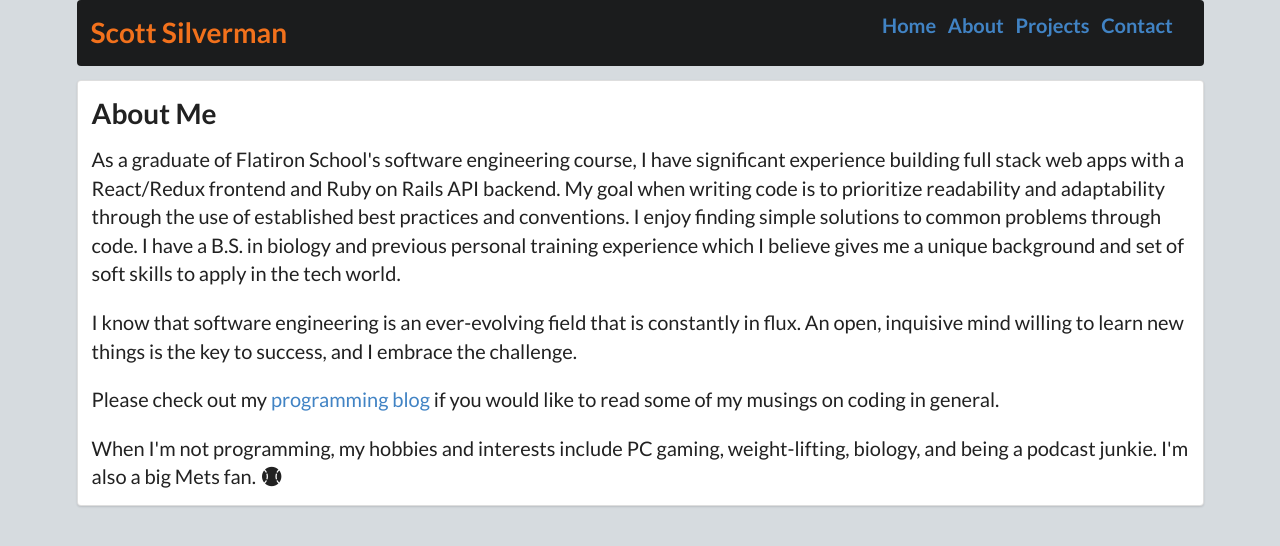
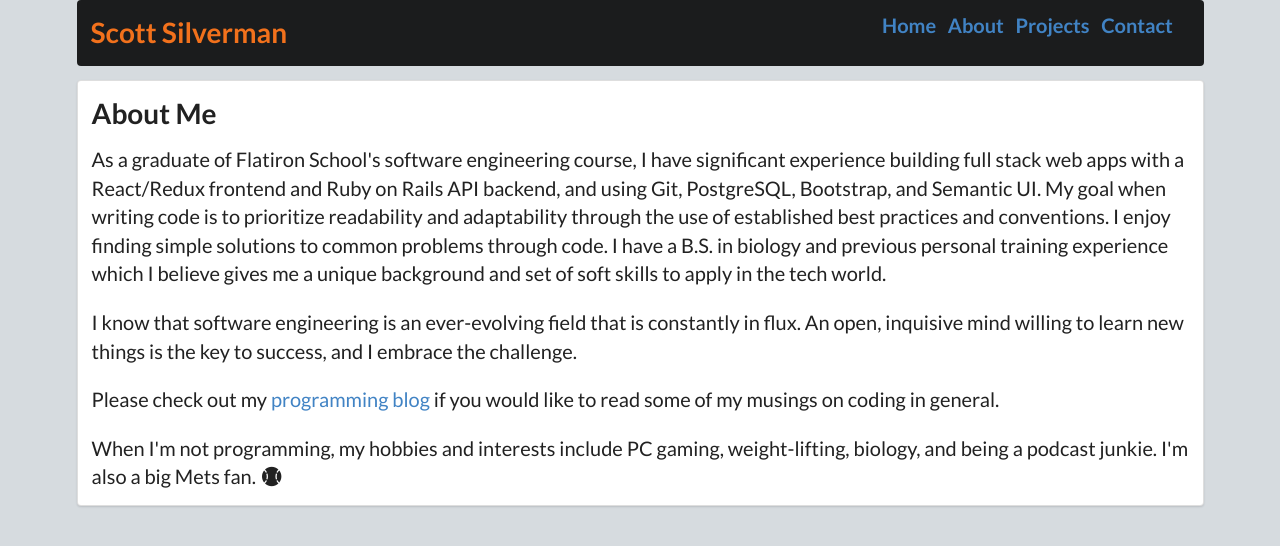
Before and after one commit to ScottMS724/my-website, a React (Create React App) app: page /about in a window 1280 px wide. Shown: the top 546 px of the page. Built offline with nearby package versions, Linux system fonts and the light colour scheme.

Commit message:
modify about content

```diff
--- a/src/components/About.js
+++ b/src/components/About.js
@@ -6,11 +6,11 @@ const About = () => {
             <h1>About Me</h1>
 
             <p className="fontsize20">As a graduate of Flatiron School's software engineering course, I have significant experience
-            building full stack web apps with a React/Redux frontend and Ruby on Rails API backend. My goal when writing code is to
-            prioritize readability and adaptability through the use of established best practices and conventions. I enjoy finding simple
-            solutions to common problems through code. I have a B.S. in biology and
-            previous personal training experience which I believe gives me a unique background and set of soft skills
-            to apply in the tech world.</p>
+            building full stack web apps with a React/Redux frontend and Ruby on Rails API backend, and using Git, PostgreSQL, Bootstrap,
+            and Semantic UI. My goal when writing code is to prioritize readability and adaptability through the use of established
+            best practices and conventions. I enjoy finding simple solutions to common problems through code.
+            I have a B.S. in biology and previous personal training experience which I believe gives me a unique background and
+            set of soft skills to apply in the tech world.</p>
 
             <p className="fontsize20">I know that software engineering is an ever-evolving field that is constantly in flux. An open, inquisive mind
             willing to learn new things is the key to success, and I embrace the challenge.</p>
```
